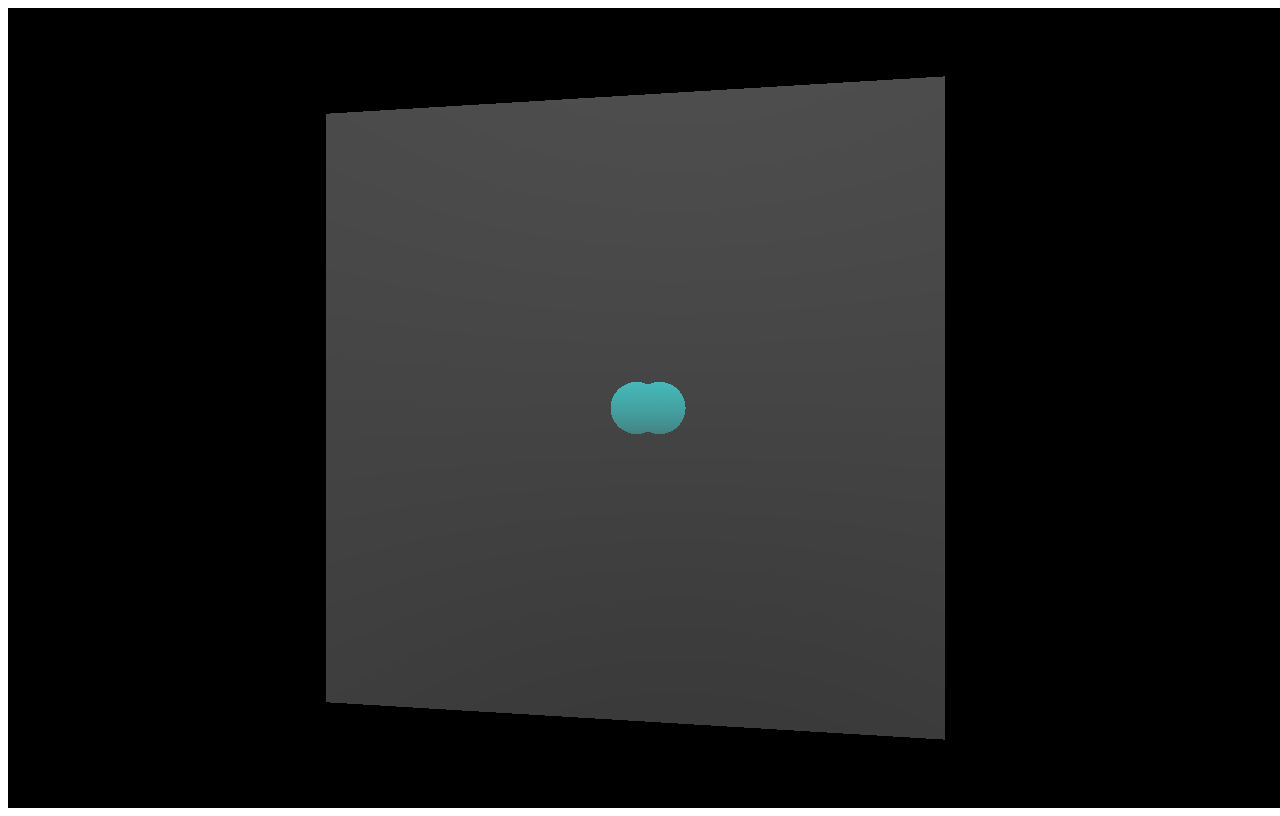
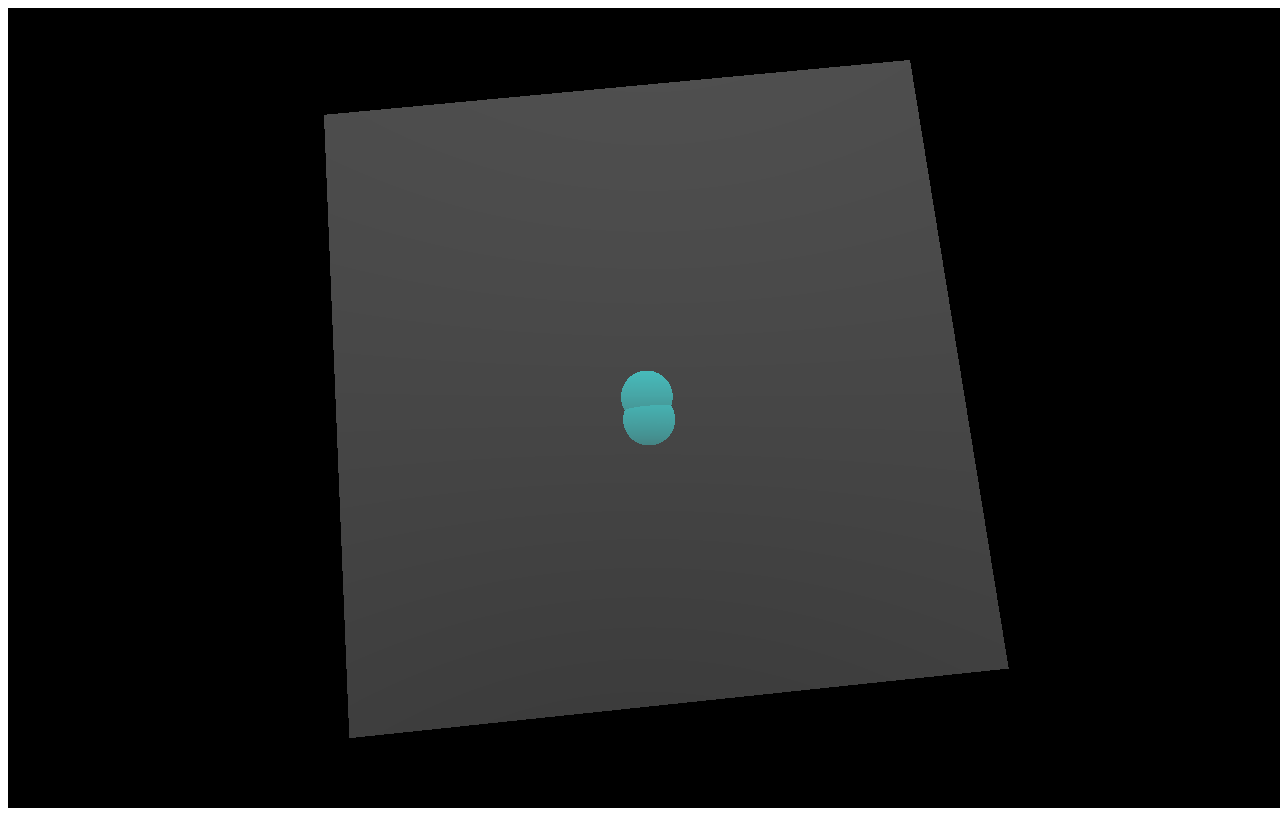
Before and after one commit to M4DF1R3/large-hackron-collider, a plain HTML site: page index.html in a window 1280 px wide. Drawn offline with nearby package versions, Linux system fonts and the light colour scheme; animation ran at ten frames a second.

Commit message:
Create collision.js for more modular code

```diff
--- a/index.html
+++ b/index.html
@@ -10,7 +10,8 @@
 
 <body>
     <script src="src/three.js"></script>
-    <script src="src/main.js"></script>
+    <script src="src/main.js" type="module"></script>
+    <script src="src/collision.js" type="module"></script>
 </body>
 
 </html>
--- /dev/null
+++ b/src/collision.js
@@ -0,0 +1,46 @@
+/**
+ * checks whether sphere meshes are overlapping
+ *
+ * @param {Mesh} sphere1
+ * @param {Mesh} sphere2
+ * @returns {boolean} true if the spheres are colliding
+ */
+export function isColliding(sphere1, sphere2) {
+    // create bounding boxes for the spheres
+    const box1 = new THREE.Box3().setFromObject(sphere1);
+    const box2 = new THREE.Box3().setFromObject(sphere2);
+
+    // update the bounding boxes
+    box1.setFromObject(sphere1);
+    box2.setFromObject(sphere2);
+
+    // check if the bounding boxes intersect
+    if (box1.intersectsBox(box2)) {
+        // perform a more precise check to see if the spheres are colliding
+        const distSquared = sphere1.position.distanceToSquared(sphere2.position);
+        const radiusSum = sphere1.geometry.parameters.radius + sphere2.geometry.parameters.radius;
+        if (distSquared < radiusSum * radiusSum) {
+            console.log("collision!");
+            return true;
+        }
+    }
+    return false;
+}
+
+
+// TODO: replace hardcoded temp with wall params
+let temp = 150;
+function wallCollision(sphere, walls) {
+    let width = walls.geometry.parameters.width;
+    let height = walls.geometry.parameters.height;
+    let depth = walls.geometry.parameters.depth;
+
+    let dir = [1,1,1];
+    if (Math.abs(sphere.position.x) + sphere.radius > temp / 2) {
+        dir[0]*=-1;
+    } else if (Math.abs(sphere.position.y) + sphere.radius > temp / 2) {
+        dir[1]*=-1;
+    } else if (Math.abs(sphere.position.z) + sphere.radius > temp / 2) {
+        dir[2]*=-1;
+    }
+}
--- a/src/main.js
+++ b/src/main.js
@@ -1,11 +1,14 @@
+import { isColliding } from "./collision.js";
+
 //set up scene
 const scene = new THREE.Scene();
 
 //set up camera
 const camera = new THREE.PerspectiveCamera(75, window.innerWidth / window.innerHeight, 0.1, 1000);
-const cameraDist = 200;
+const rho = 200;
 let theta = 0;
-camera.position.z = cameraDist;
+let phi = 0;
+camera.position.z = rho;
 
 //set up light source
 var light = new THREE.AmbientLight(0xffffff);
@@ -33,16 +36,14 @@ let velocity = new THREE.Vector3(3, 4, 0);
 scene.add(sphere1);
 scene.add(sphere2);
 
-// create bounding boxes for the spheres
-const box1 = new THREE.Box3().setFromObject(sphere1);
-const box2 = new THREE.Box3().setFromObject(sphere2);
-
 
 // rotates the camera
 function moveCamera() {
     theta += 0.002;
-    camera.position.x = cameraDist * Math.sin(theta);
-    camera.position.z = cameraDist * Math.cos(theta);
+    phi += 0.002;
+    camera.position.x = rho * Math.sin(theta) * Math.cos(phi);
+    camera.position.y = rho * Math.cos(phi);
+    camera.position.z = rho * Math.sin(theta) * Math.sin(phi);
     camera.lookAt(0, 0, 0);
 }
 
@@ -52,24 +53,11 @@ let phase = 0
 function animate() {
     requestAnimationFrame(animate);
     renderer.render(scene, camera);
-    moveCamera()
+    isColliding(sphere1, sphere2);
+    moveCamera();
     sphere1.position.x = -5 + 20 * Math.sin(phase);
     sphere2.position.x = 5 - 20 * Math.sin(phase);
 
-    // update the bounding boxes
-    box1.setFromObject(sphere1);
-    box2.setFromObject(sphere2);
-
-    // check if the bounding boxes intersect
-    if (box1.intersectsBox(box2)) {
-        // perform a more precise check to see if the spheres are colliding
-        const distSquared = sphere1.position.distanceToSquared(sphere2.position);
-        const radiusSum = 20; // sum of the radii of the two spheres
-        if (distSquared < radiusSum * radiusSum) {
-            console.log('spheres are colliding');
-        }
-    }
-
-    phase+= 0.01
+    phase += 0.01
 }
 animate();
```
